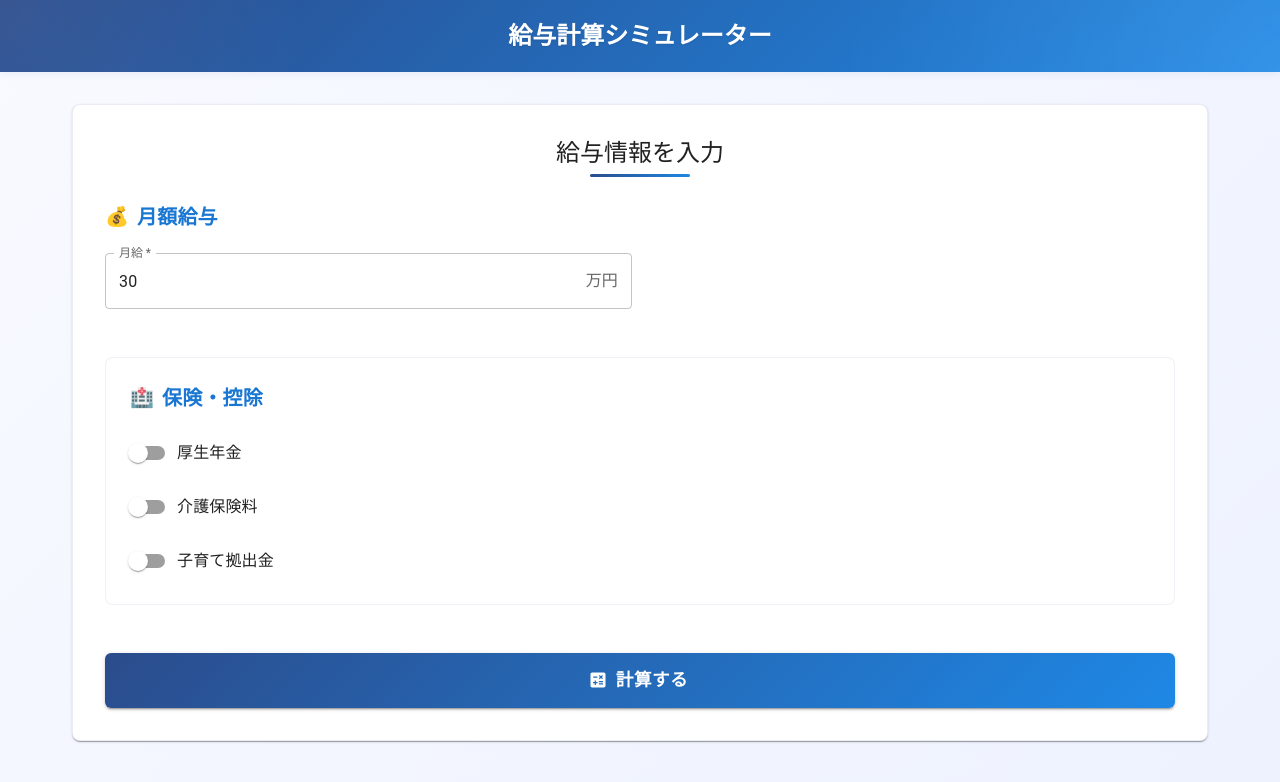
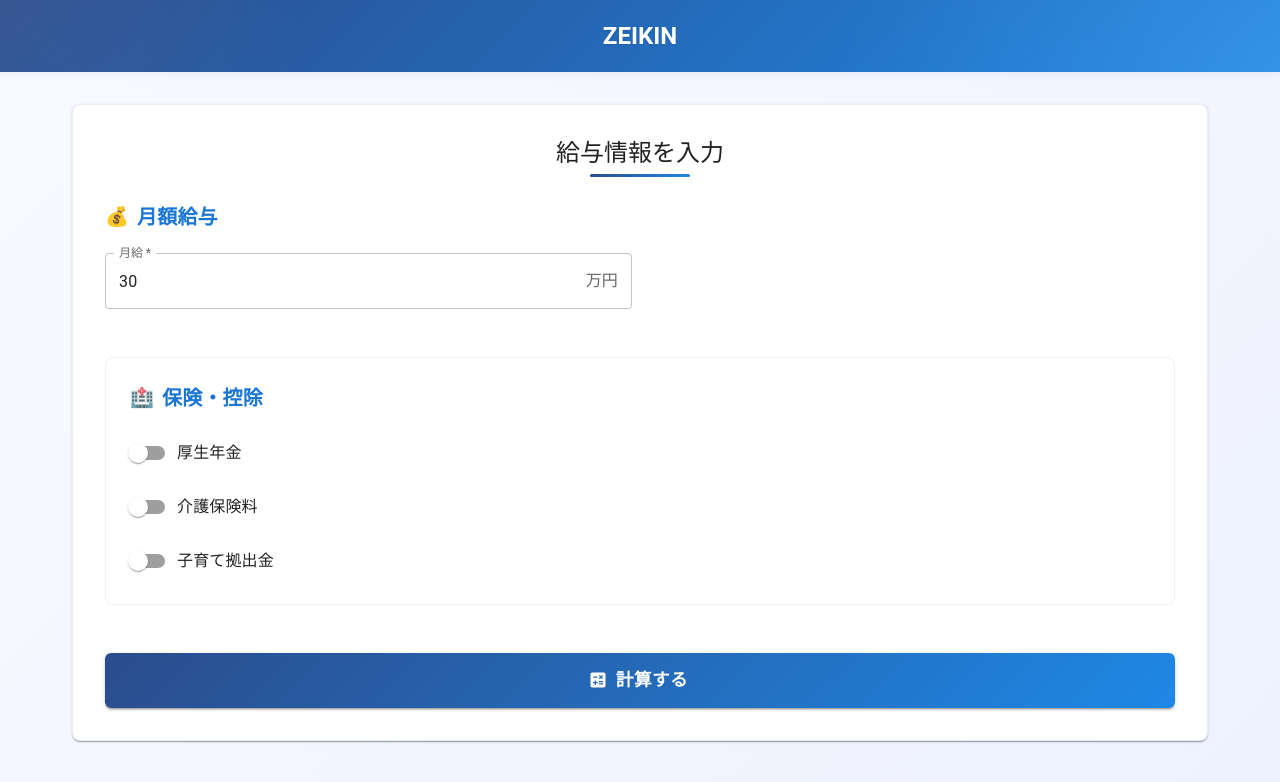
Before and after one commit to KoenigWolf/zeikin, a React (Vite) app: page / in a window 1280 px wide. Shown: the top 782 px of the page. Built offline with nearby package versions, Linux system fonts and the light colour scheme.

Commit message:
🎨 アプリ名称変更

```diff
--- a/src/components/TaxCalculator.tsx
+++ b/src/components/TaxCalculator.tsx
@@ -85,7 +85,7 @@ export const TaxCalculator = () => {
       <GradientBox>
         <StyledContainer>
           <HeaderTypography variant={isMobile ? "h6" : "h5"} component="h1">
-            給与計算シミュレーター
+            ZEIKIN
           </HeaderTypography>
         </StyledContainer>
       </GradientBox>
```
